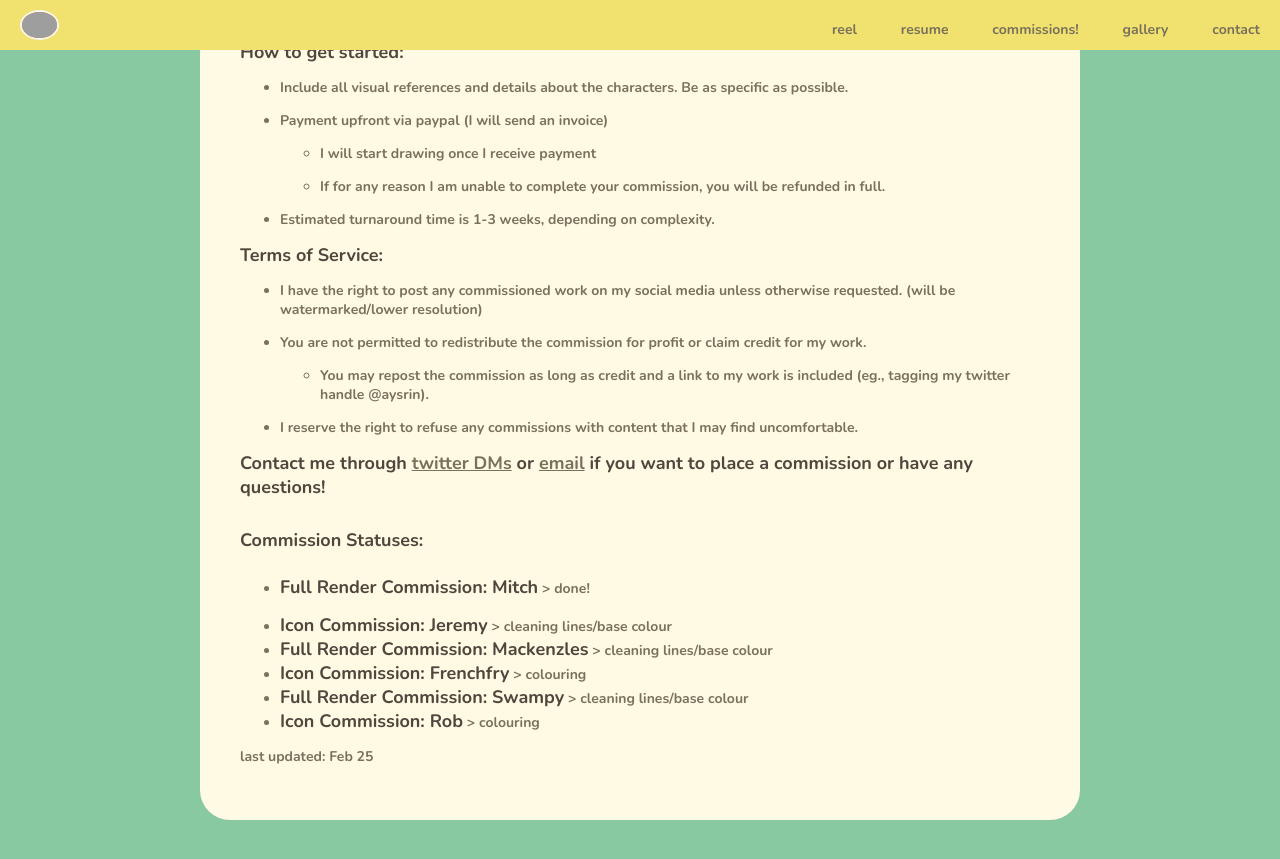
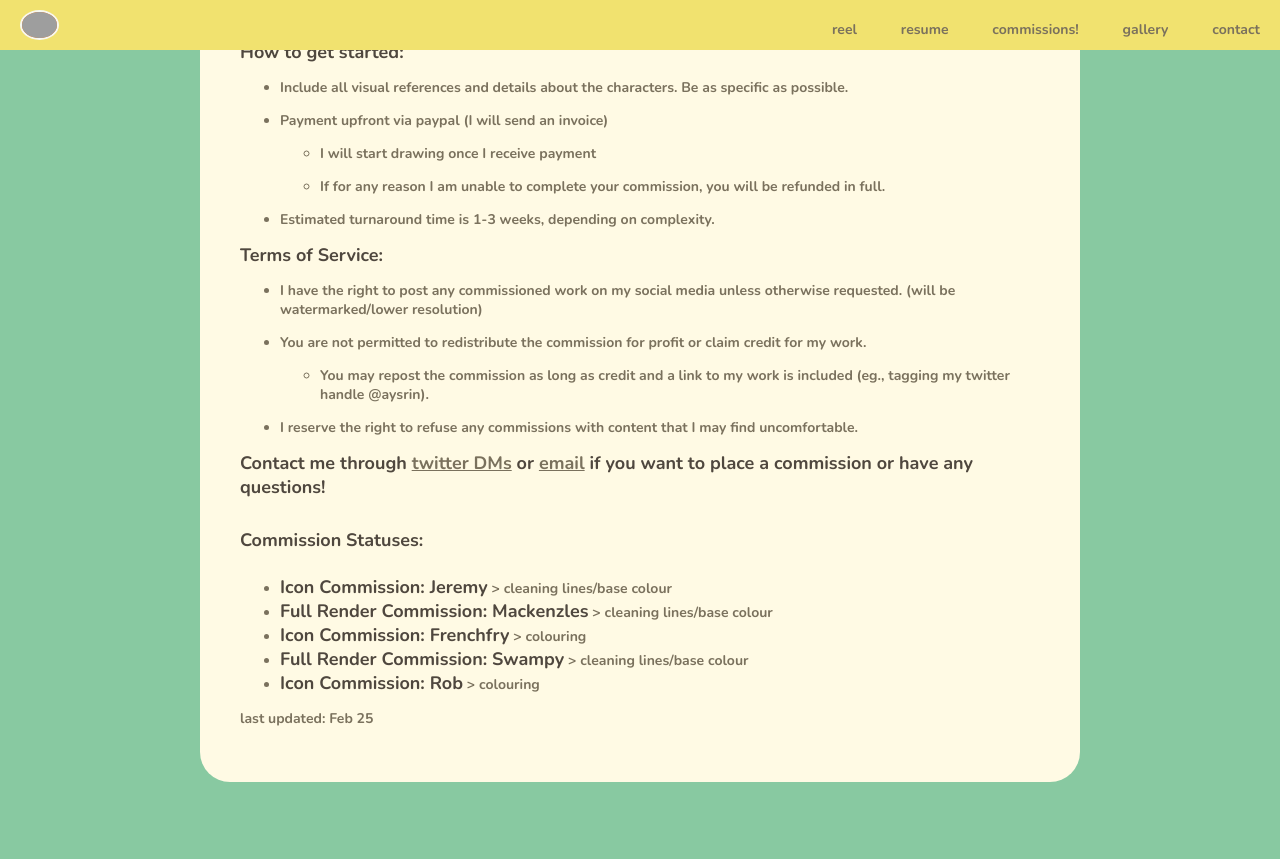
Before and after one commit to antheakwong/antheakwong.github.io, a Jekyll site: the page built from commissions/index.md, in a window 1280 px wide and 900 px high, scrolled down 2116 px. Shown: the top 859 px of the window. Built offline with Jekyll 4.4.1, drawn with Linux system fonts in a browser that asks for light colours; nearby versions of some CDN libraries; grey boxes are pictures that could not be loaded.

Commit message:
Update index.md

```diff
--- a/commissions/index.md
+++ b/commissions/index.md
@@ -52,8 +52,6 @@ Won’t draw: NSFW, mecha, offensive/shock content
 
 # **Commission Statuses:**
 
-- **Full Render Commission: Mitch** > done!
-
 - **Icon Commission: Jeremy** > cleaning lines/base colour
 - **Full Render Commission: Mackenzles** > cleaning lines/base colour
 - **Icon Commission: Frenchfry** > colouring
```
